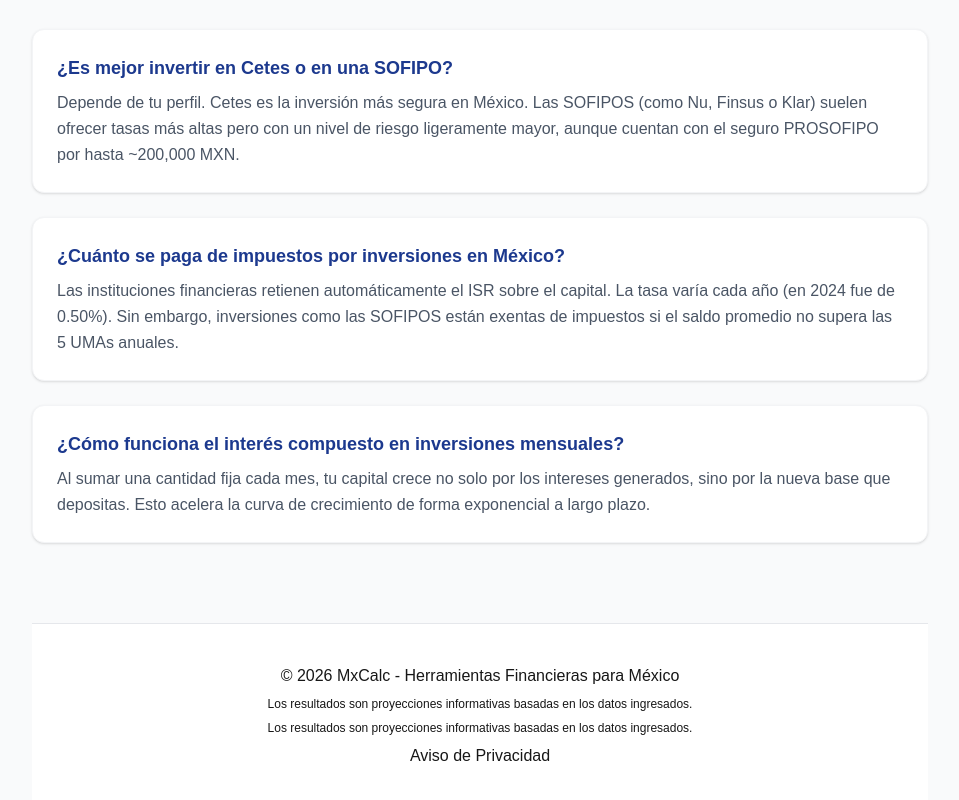
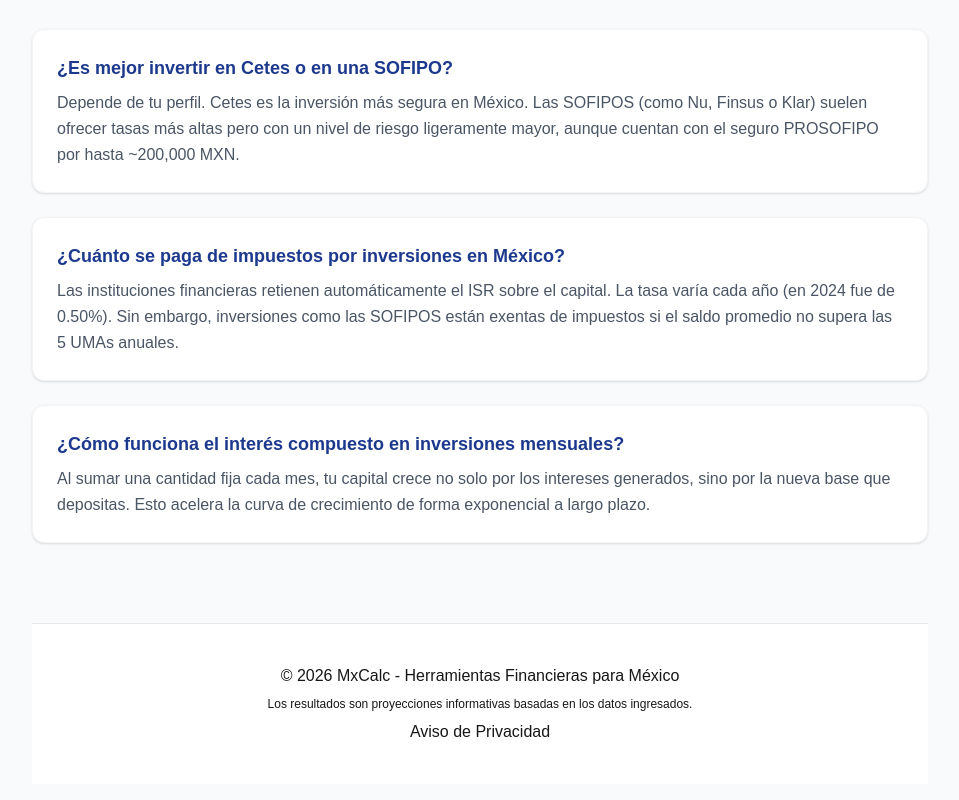
Before and after one commit to alejandrohuerga/finanzanode-mx, a Next.js app: page / in a window 1280 px wide. Shown: the part 1926-2726 px from the top of the page, without its empty margins (160-1119 px from the left). Built offline with nearby package versions, Linux system fonts and the light colour scheme.

Commit message:
fix: :bug: FIX: FOOTER

```diff
--- a/src/app/page.tsx
+++ b/src/app/page.tsx
@@ -161,10 +161,6 @@ export default function Home() {
             Los resultados son proyecciones informativas basadas en los datos
             ingresados.
           </p>
-          <p className="mt-2 text-xs">
-            Los resultados son proyecciones informativas basadas en los datos
-            ingresados.
-          </p>
           <div className="mt-2 space-x-4">
             <a
               href="/privacidad"
```
